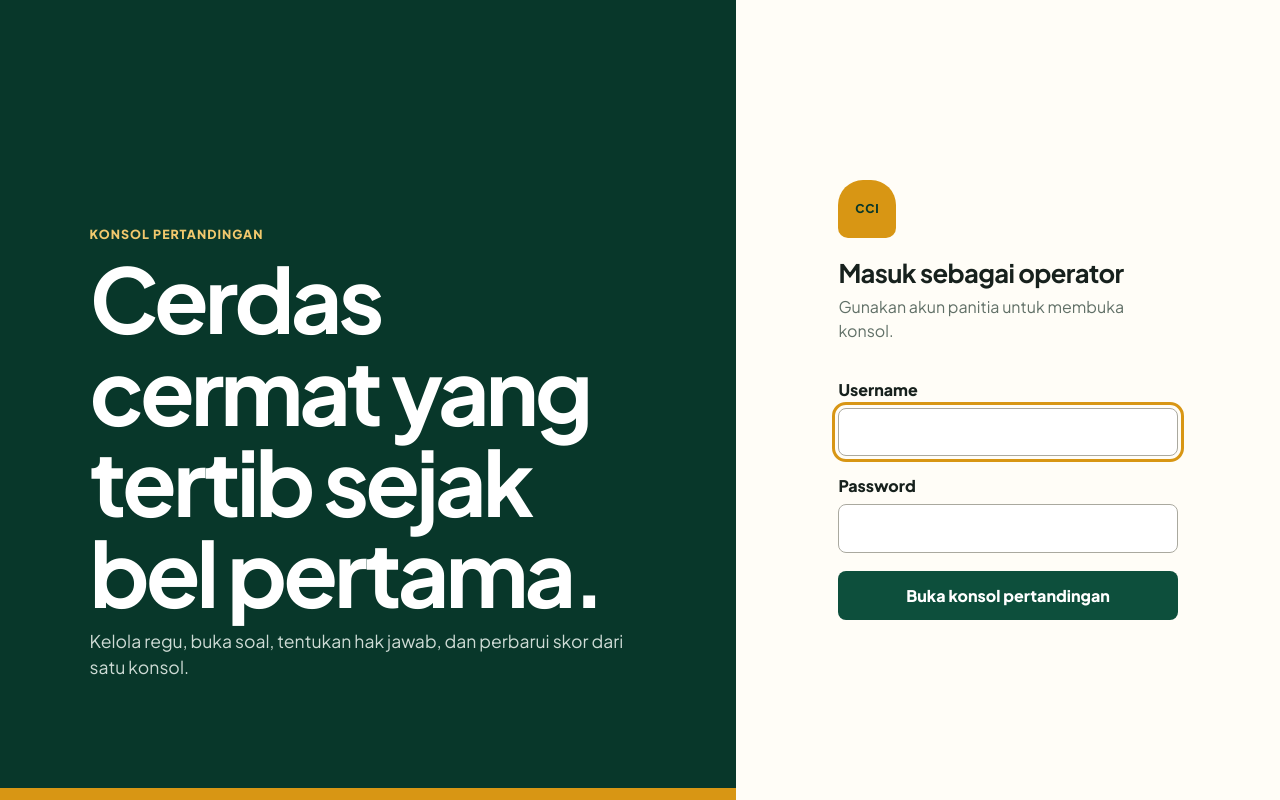
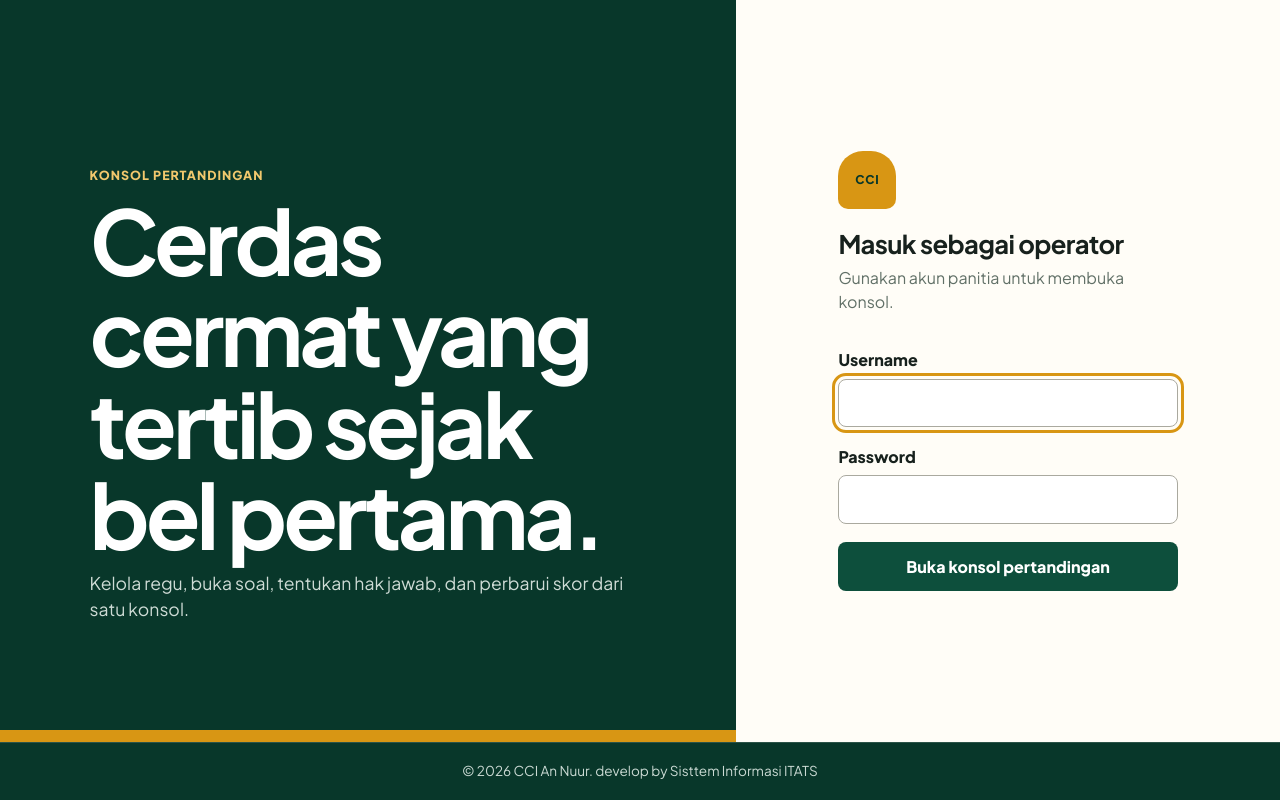
Before and after one commit to MasHannn04/Cerdas-Cermat, a PHP site: page /login.php in a window 1280 px wide. Run offline with PHP 8.4, Linux system fonts and the light colour scheme.

Commit message:
Add: Footer copyright

```diff
--- a/assets/css/app.css
+++ b/assets/css/app.css
@@ -28,6 +28,9 @@ html { min-width: 320px; background: var(--cream); scroll-behavior: smooth; }
 
 body {
     margin: 0;
+    min-block-size: 100dvh;
+    display: flex;
+    flex-direction: column;
     color: var(--ink);
     background: var(--cream);
     font-family: 'Plus Jakarta Sans', -apple-system, BlinkMacSystemFont, 'Segoe UI', system-ui, sans-serif;
@@ -133,8 +136,8 @@ textarea:focus-visible {
 .event-context { max-width: 24ch; overflow: hidden; text-overflow: ellipsis; white-space: nowrap; color: #c7d8d1; font-size: .875rem; }
 .app-header .text-link { color: #fff; }
 
-.page-shell { width: min(var(--max-width), 94vw); margin: 0 auto; padding: 2.5rem 0 4rem; }
-.public-page .page-shell, .login-page .page-shell { width: 100%; padding: 0; }
+.page-shell { flex: 1 0 auto; width: min(var(--max-width), 94vw); margin: 0 auto; padding: 2.5rem 0 4rem; }
+.public-page .page-shell, .login-page .page-shell { width: 100%; padding: 0; display: flex; flex-direction: column; }
 
 h1, h2, h3, p { margin-top: 0; }
 h1 { max-width: 22ch; margin-bottom: .65rem; font-size: clamp(2rem, 4vw, 4rem); line-height: 1.02; letter-spacing: -.045em; }
@@ -262,8 +265,8 @@ tr.is-muted { opacity: .58; }
 .table-actions { display: flex; justify-content: flex-end; flex-wrap: wrap; gap: .65rem; }
 code { padding: .25rem .45rem; color: var(--emerald-dark); background: var(--emerald-soft); border-radius: 5px; font-weight: 800; }
 
-.login-page { min-height: 100vh; background: var(--emerald-dark); }
-.login-layout { min-height: 100vh; display: grid; grid-template-columns: 1.15fr .85fr; }
+.login-page { min-block-size: 100dvh; background: var(--emerald-dark); }
+.login-layout { flex: 1 0 auto; min-block-size: 0; display: grid; grid-template-columns: 1.15fr .85fr; }
 .login-intro { display: grid; align-content: end; padding: clamp(2rem, 7vw, 7rem); color: #fff; background: var(--emerald-dark); border-bottom: 12px solid var(--amber); }
 .login-intro .eyebrow { color: #f1c86d; }
 .login-intro h1 { max-width: 13ch; font-size: clamp(3rem, 7vw, 7.5rem); }
@@ -433,10 +436,10 @@ code { padding: .25rem .45rem; color: var(--emerald-dark); background: var(--eme
 .public-team-card span { color: #cbdad4; font-weight: 750; }
 .public-team-card.is-answering { color: var(--ink); background: var(--amber-soft); border: 5px solid var(--amber); border-radius: 48px 48px var(--radius-small) var(--radius-small); }
 .public-team-card.is-answering span { color: #6c541e; }
-.scoreboard-footer { display: flex; justify-content: space-between; gap: 1rem; padding-top: .8rem; color: #b7c8c1; border-top: 1px solid #49695c; }
-
-.buzzer-page { min-height: 100vh; background: var(--cream); }
-.buzzer-shell { min-height: 100vh; display: grid; place-content: center; width: min(680px, 92vw); margin: 0 auto; padding: 2rem 0; }
+.scoreboard-footer { display: flex; flex-wrap: wrap; justify-content: space-between; align-items: center; gap: 1rem; padding-top: .8rem; color: #b7c8c1; border-top: 1px solid #49695c; }
+
+.buzzer-page { min-block-size: 100dvh; background: var(--cream); }
+.buzzer-shell { flex: 1 0 auto; min-block-size: 0; display: grid; place-content: center; width: min(680px, 92vw); margin: 0 auto; padding: 2rem 0; }
 .buzzer-intro { text-align: center; }
 .buzzer-intro .brand-mark { margin: 0 auto 1.5rem; }
 .buzzer-intro h1 { max-width: none; }
@@ -1523,6 +1526,35 @@ code { padding: .25rem .45rem; color: var(--emerald-dark); background: var(--eme
     font-weight: 500;
 }
 
+.app-footer {
+    padding-block: 1.15rem;
+    padding-inline: 3vw;
+    border-top: 1px solid var(--line);
+    background: var(--paper);
+    color: var(--muted);
+    font-size: .85rem;
+    text-align: center;
+}
+
+.app-footer-inner {
+    inline-size: min(var(--max-width), 94vw);
+    margin-inline: auto;
+}
+
+.login-page .app-footer {
+    background: var(--emerald-dark);
+    border-top-color: rgba(255, 255, 255, 0.14);
+    color: #cbdad4;
+}
+
+@media print {
+    .app-footer {
+        background: #fff;
+        border-top-color: #ccc;
+        color: #333;
+    }
+}
+
 @media (prefers-reduced-motion: reduce) {
     *, *::before, *::after { scroll-behavior: auto !important; transition-duration: .01ms !important; }
 }
--- a/includes/footer.php
+++ b/includes/footer.php
@@ -1,4 +1,12 @@
+<?php $hideGlobalFooter = $hideGlobalFooter ?? false; ?>
     </main>
+<?php if (!$hideGlobalFooter): ?>
+    <footer class="app-footer">
+        <div class="app-footer-inner">
+            <span>&copy; <?= date('Y') ?> CCI An Nuur. develop by Sisttem Informasi ITATS</span>
+        </div>
+    </footer>
+<?php endif; ?>
     <script src="/assets/js/app.js" defer></script>
 </body>
 </html>
--- a/scoreboard.php
+++ b/scoreboard.php
@@ -65,7 +65,11 @@ require __DIR__ . '/includes/header.php';
 
     <footer class="scoreboard-footer">
         <span><?= e($match['location'] ?: 'Layar skor pertandingan') ?></span>
+        <span>&copy; <?= date('Y') ?> develop by Sisttem Informasi ITATS</span>
         <span id="public-sync-status">Terhubung ke pertandingan</span>
     </footer>
 </div>
-<?php require __DIR__ . '/includes/footer.php'; ?>
+<?php
+$hideGlobalFooter = true;
+require __DIR__ . '/includes/footer.php';
+?>
```
Also changed, not shown: index.php (+6 -3 lines).
